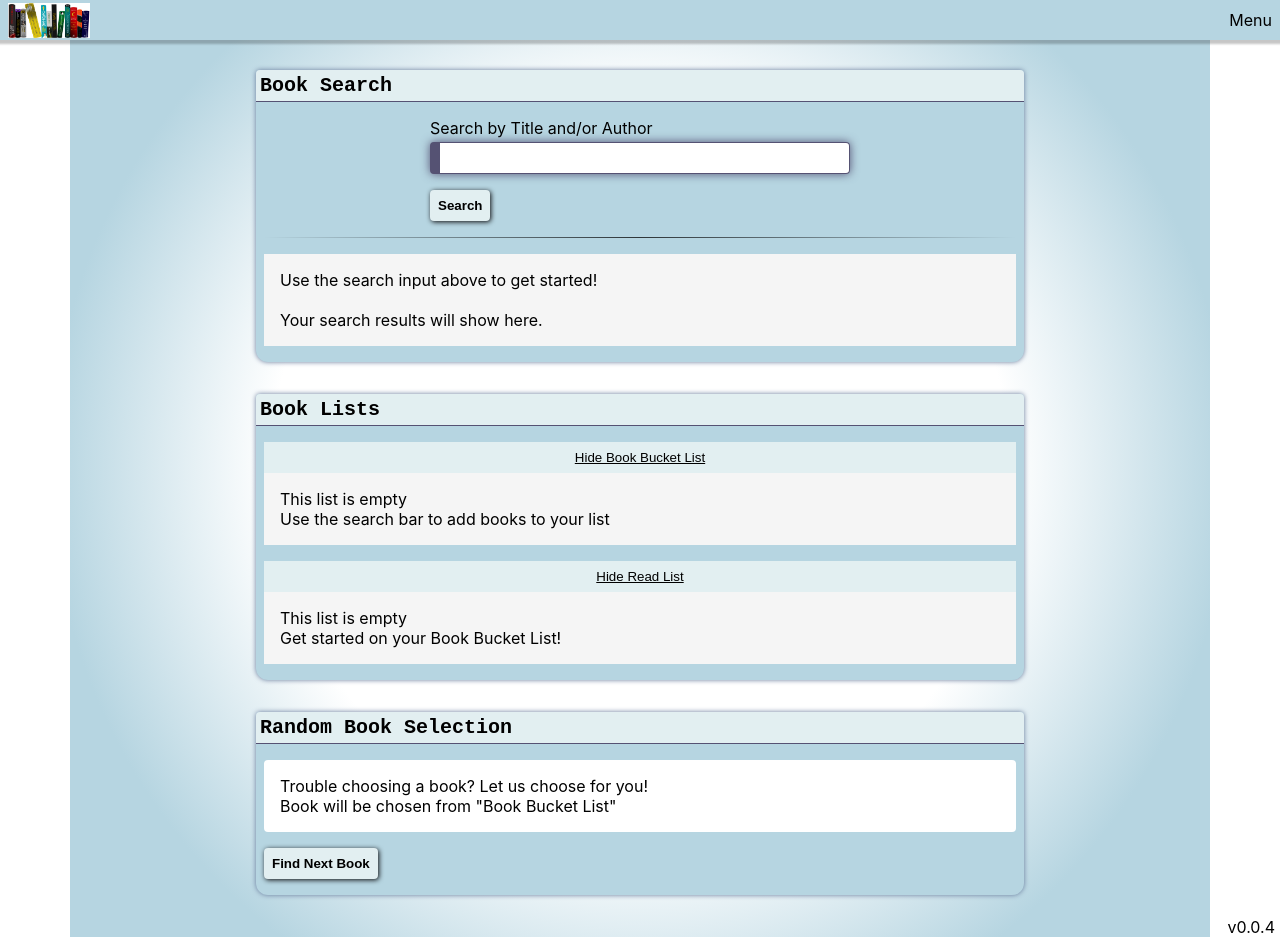
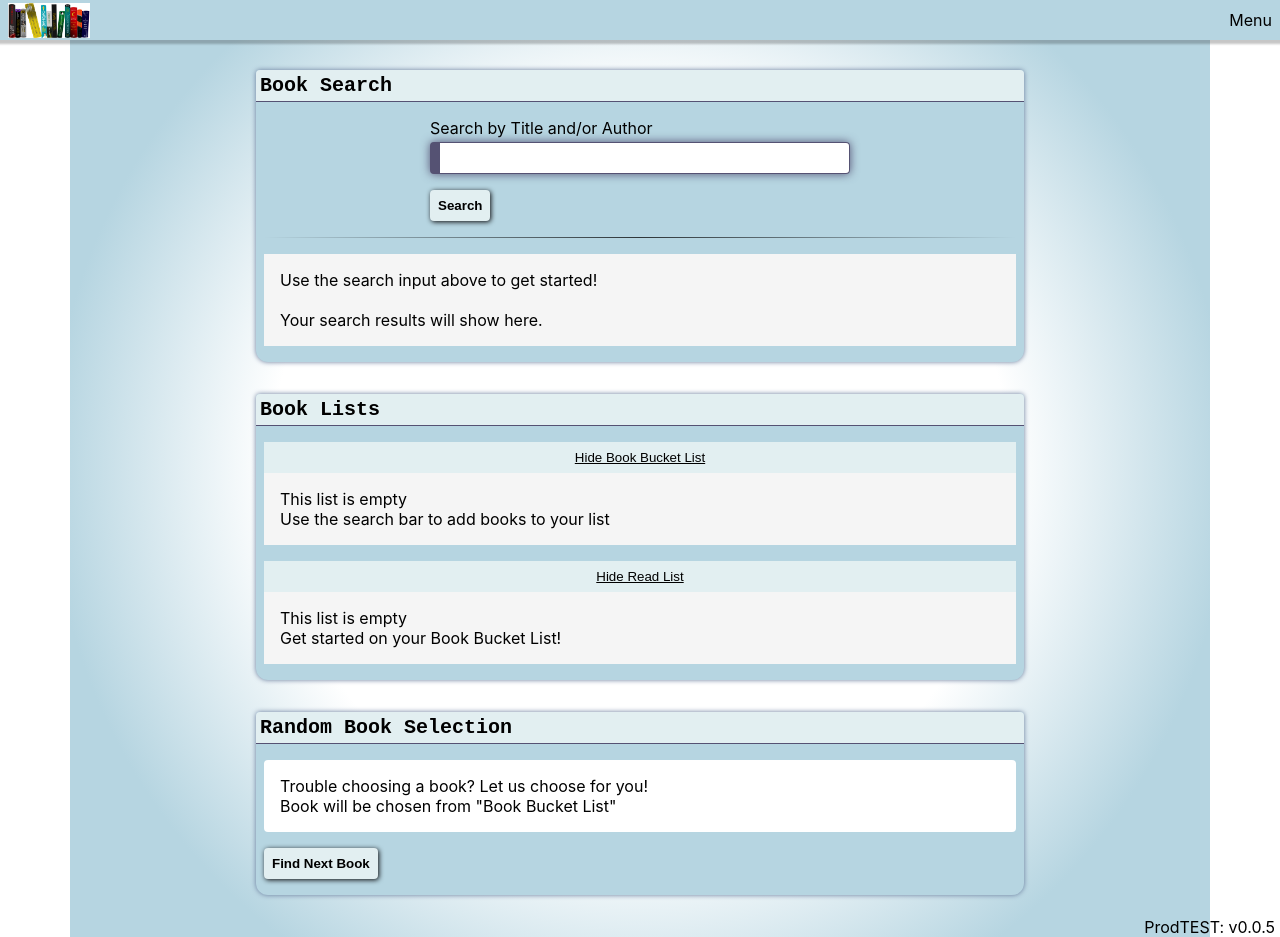
Before and after one commit to ElizabethClohosey/Book-club, a React (Create React App) app: page / in a window 1280 px wide. Built offline with nearby package versions, Linux system fonts and the light colour scheme.

Commit message:
updated to prod version

```diff
--- a/src/components/common/version.jsx
+++ b/src/components/common/version.jsx
@@ -3,9 +3,9 @@ import React from "react";
 const Version = () => {
   return (
     <div className="version">
-      <p>v0.0.4</p>
+      {/* <p>v0.0.4</p> */}
+      <p>ProdTEST: v0.0.5</p>
     </div>
-    // <p>ProdTEST: v0.0.5</p>
   );
 };
 
```
